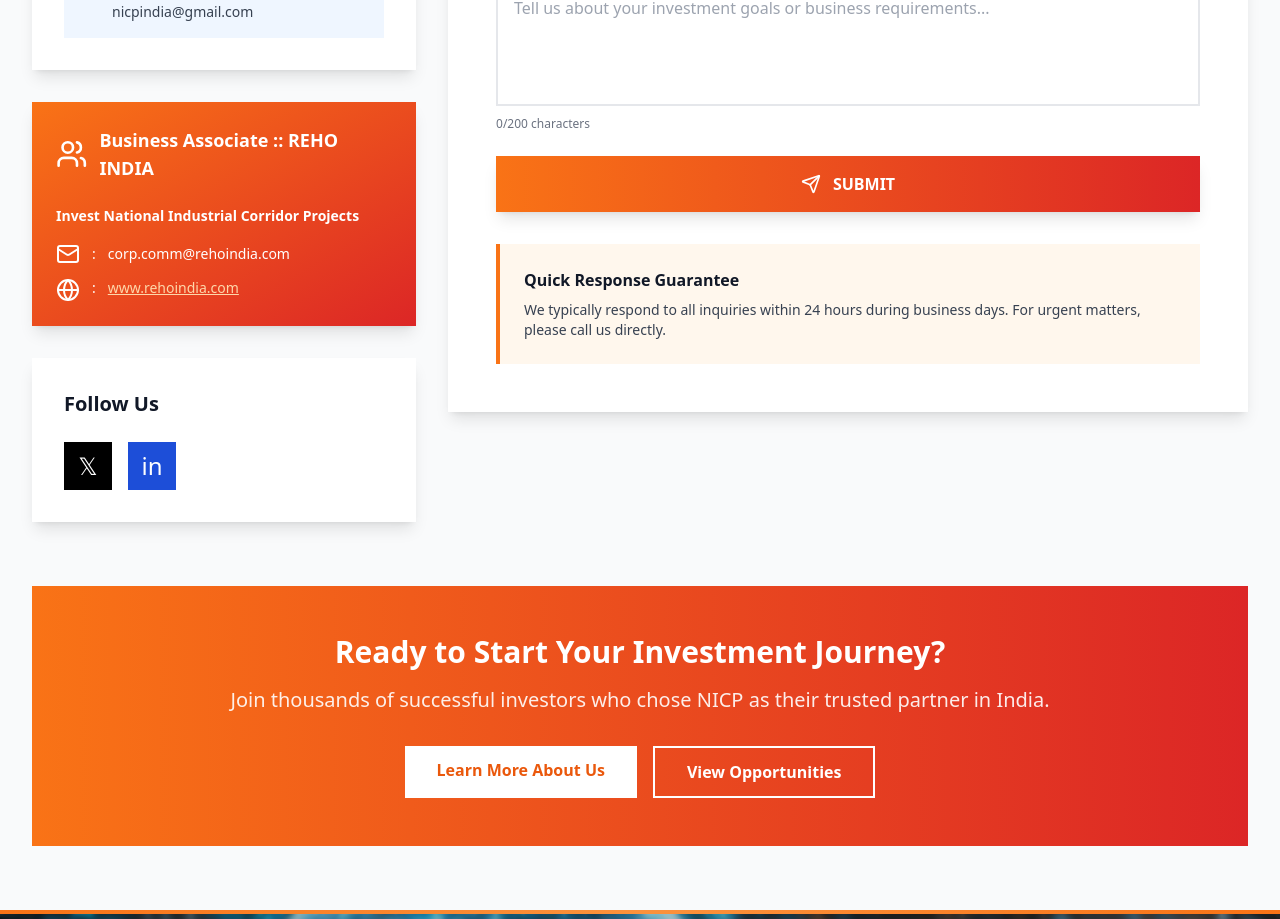
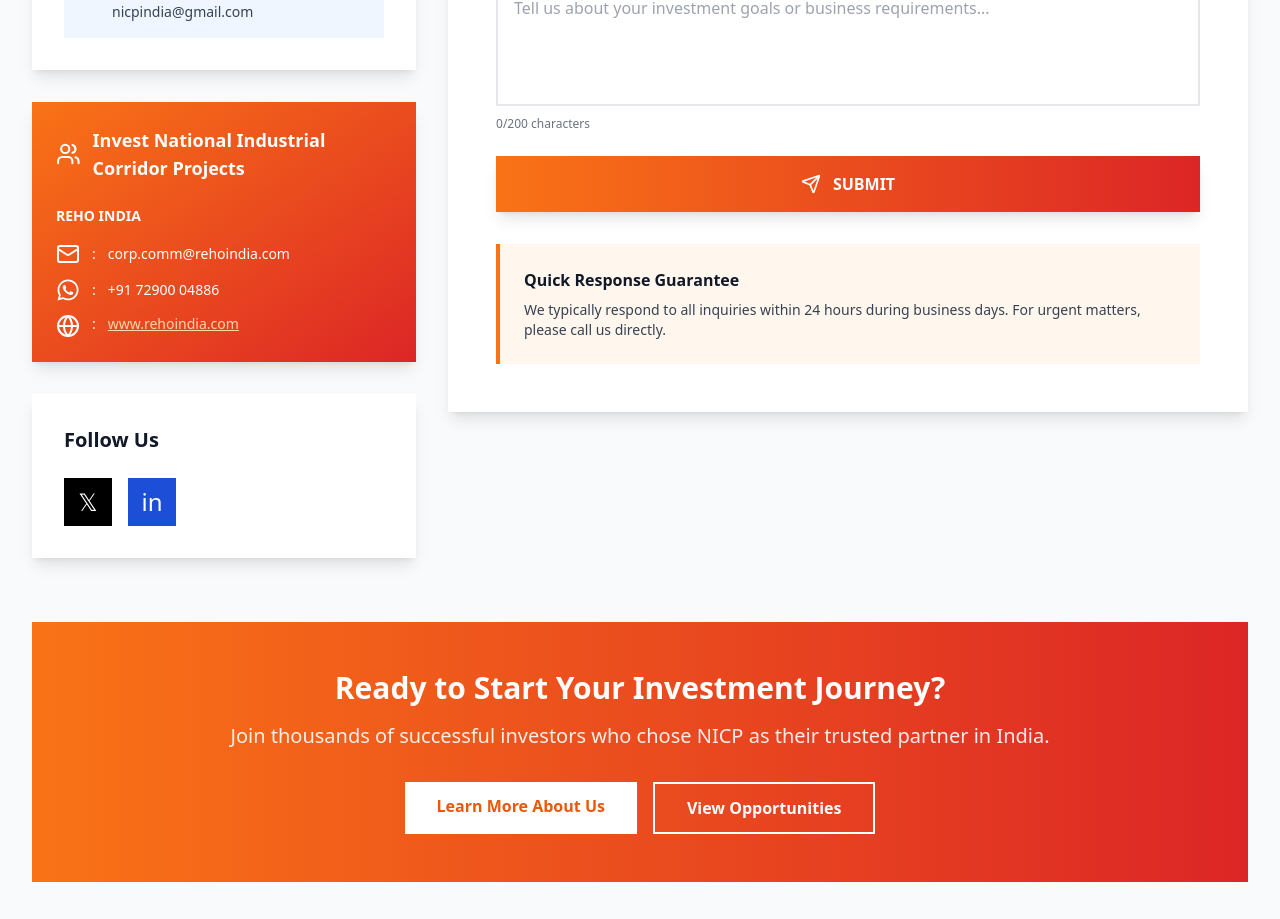
Before and after one commit to desirediv0/invest-nicp, a Next.js app: page /contact-us in a window 1280 px wide. Shown: the part 1038-1957 px from the top of the page. Built offline with nearby package versions, Linux system fonts and the light colour scheme.

Commit message:
Update business associate name and add WhatsApp contact in Contact Us section; modify location name in GrowthInvestment component

```diff
--- a/src/app/contact-us/page.jsx
+++ b/src/app/contact-us/page.jsx
@@ -126,14 +126,14 @@
                             <div className="bg-gradient-to-br from-orange-500 to-red-600 text-white p-6 shadow-lg">
                                 <div className="flex items-center gap-3 mb-6">
                                     <Users className="w-8 h-8 text-white" />
-                                    <h2 className="text-lg font-bold">Business Associate :: REHO INDIA</h2>
+                                    <h2 className="text-lg font-bold capitalize">Invest National Industrial Corridor Projects</h2>
                                 </div>
 
                                 <div className="space-y-4">
                                     <div className="flex items-center gap-3">
 
                                         <h3 className="text-sm font-semibold">
-                                            Invest National Industrial Corridor Projects
+                                            REHO INDIA
                                         </h3>
                                     </div>
 
@@ -145,6 +145,16 @@
                                                     <MailIcon className='text-sm' />
                                                 </span>:
                                                 <span>  corp.comm@rehoindia.com
+                                                </span>
+                                            </div>
+
+                                        </div>
+                                        <div className="space-y-2">
+                                            <div className="flex items-center gap-3">
+                                                <span className="text-lg">
+                                                    <FaWhatsapp className='text-2xl' />
+                                                </span>:
+                                                <span>   +91 72900 04886
                                                 </span>
                                             </div>
 
--- a/src/components/growth-investment.jsx
+++ b/src/components/growth-investment.jsx
@@ -28,7 +28,7 @@
             img: dholera,
         },
         {
-            name: "📍DEHRADUN",
+            name: "DEHRADUN",
             linkedinUrl: "https://www.linkedin.com/company/investdehradun/about/",
             description: "Uttarakhand Growth Center",
             img: dehradun,
```
